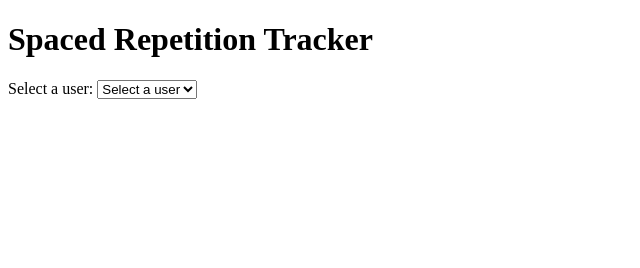
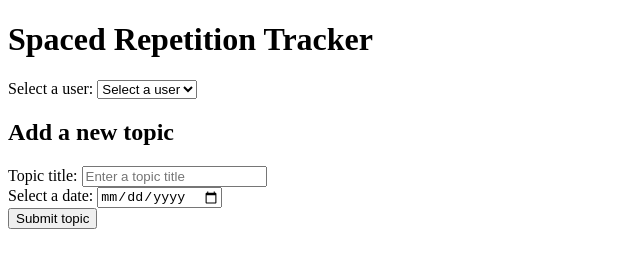
Before and after one commit to Della-Bella/Spaced-Repetition-Tracker, a plain HTML site: page index.html in a window 1280 px wide. Shown: the whole page, without its empty margins (0-640 px from the left). Drawn offline with Linux system fonts and the light colour scheme.

Commit message:
Created a form to accept user inputs like topic name and time.

```diff
--- a/index.html
+++ b/index.html
@@ -16,6 +16,18 @@
           </select>
       </section>
 
+
+      <section>
+          <h2>Add a new topic</h2>
+          <form action="#" id="add-topic">
+              <label for="topic-title">Topic title: </label>
+              <input type="text" id="topic" name="topic-title" placeholder="Enter a topic title" required /><br>
+              <label for="topic-date">Select a date: </label>
+              <input type="date" name="agenda-date" id="topic-date" required /><br>
+              <button type="submit" id="submit-btn">Submit topic</button><br>
+          </form>
+      </section>
+
     </main>
     <script type="module" src="script.mjs"></script>
   </body>
```
Lines whose indentation alone changed are shown as unchanged.
